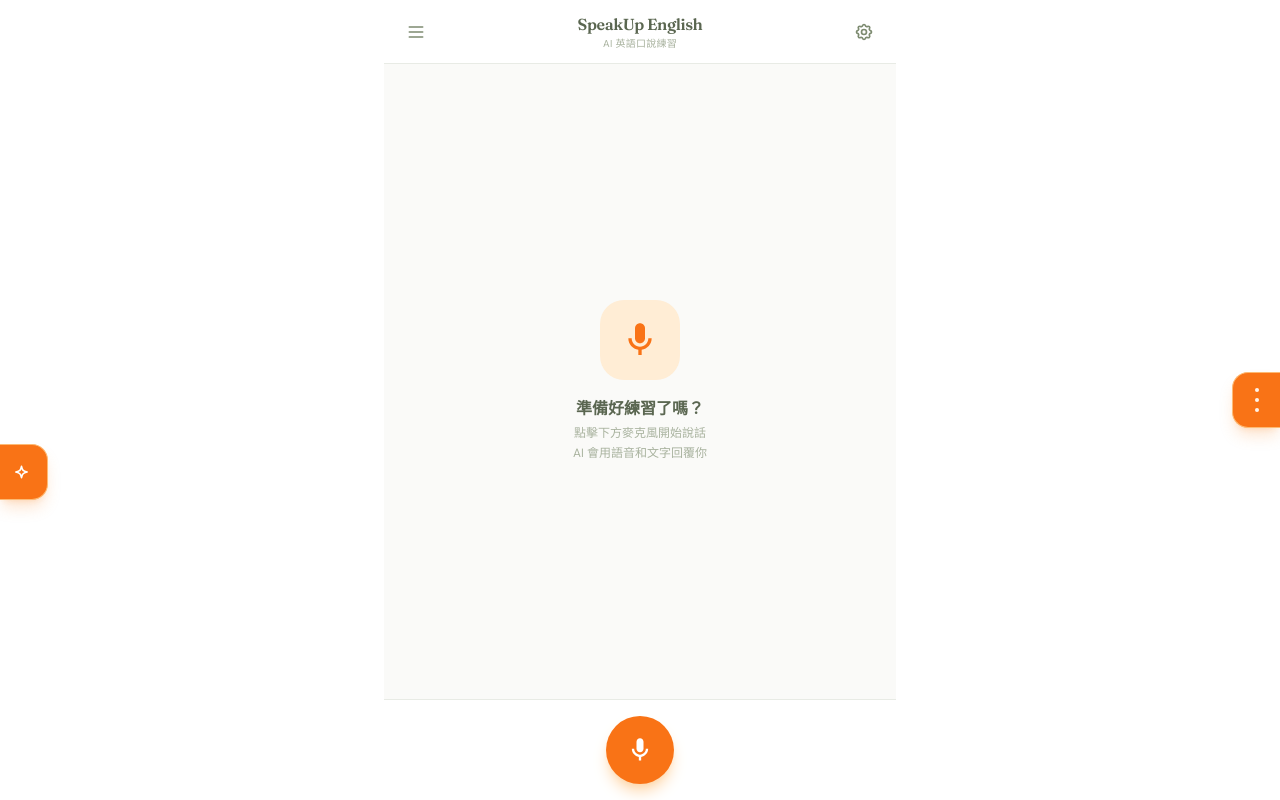
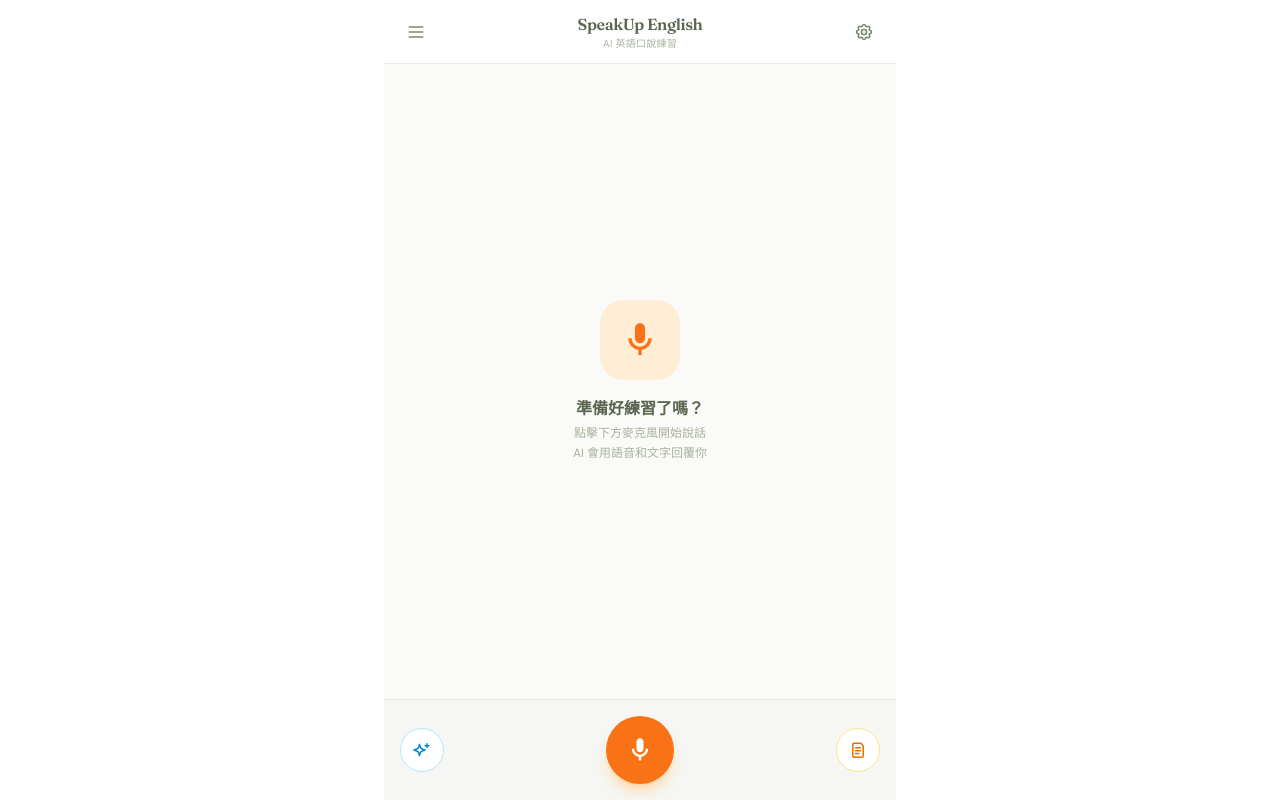
Before and after one commit to Viaje9/SpeakUpEnglish, a React (Vite) app: page / in a window 1280 px wide. Built offline with nearby package versions, Linux system fonts and the light colour scheme.

Commit message:
(feat) 新增 AI 聊天功能與錄音暫停機制，改善用戶互動與錄音體驗

```diff
--- a/src/client/App.tsx
+++ b/src/client/App.tsx
@@ -28,7 +28,6 @@
   promptTextTokens: 0, promptAudioTokens: 0, completionTextTokens: 0, completionAudioTokens: 0,
 };
 
-const FLOATING_BTN_HEIGHT = 56;
 const FLOATING_BTN_MARGIN = 12;
 const NOTE_PANEL_SIDE_GAP = 12;
 const NOTE_PANEL_INITIAL_HEIGHT = 320;
@@ -57,6 +56,7 @@
   const [conversationId, setConversationId] = useState<string | null>(null);
   const [autoPlaySignature, setAutoPlaySignature] = useState<string | null>(null);
   const [confirmNewChatOpen, setConfirmNewChatOpen] = useState(false);
+  const [isAiChatOpen, setIsAiChatOpen] = useState(false);
   const [isNotePanelOpen, setIsNotePanelOpen] = useState(false);
   const [isNoteEditing, setIsNoteEditing] = useState(false);
   const [noteText, setNoteText] = useState<string>(() => localStorage.getItem("speakup_floating_note") || "");
@@ -64,10 +64,6 @@
     const parsed = Number.parseInt(localStorage.getItem("speakup_floating_note_height") || "", 10);
     if (!Number.isFinite(parsed)) return NOTE_PANEL_INITIAL_HEIGHT;
     return Math.max(NOTE_PANEL_MIN_HEIGHT, parsed);
-  });
-  const [floatingBtnTop, setFloatingBtnTop] = useState(() => {
-    if (typeof window === "undefined") return 280;
-    return Math.max(FLOATING_BTN_MARGIN, window.innerHeight / 2 - FLOATING_BTN_HEIGHT / 2);
   });
   const [notePanelTop, setNotePanelTop] = useState(() => {
     if (typeof window === "undefined") return 96;
@@ -78,12 +74,6 @@
     return Math.min(Math.max(96, FLOATING_BTN_MARGIN), maxTop);
   });
 
-  const dragStateRef = useRef({
-    active: false,
-    pointerId: -1,
-    offsetY: 0,
-    startClientY: 0,
-  });
   const noteDragStateRef = useRef({
     active: false,
     pointerId: -1,
@@ -95,12 +85,11 @@
     startHeight: NOTE_PANEL_INITIAL_HEIGHT,
     startClientY: 0,
   });
-  const floatingDraggedRef = useRef(false);
   const notePanelRef = useRef<HTMLDivElement>(null);
   const pageRef = useRef<Page>(page);
 
   const { toasts, show: showToast, dismiss: dismissToast } = useToast();
-  const { isRecording, start, stop, cancel } = useAudioRecorder();
+  const { isRecording, isPaused, start, stop, togglePause, cancel } = useAudioRecorder();
   const messagesEndRef = useRef<HTMLDivElement>(null);
 
   useEffect(() => {
@@ -136,11 +125,6 @@
   }, []);
 
   useEffect(() => {
-    const clampFloatingTop = (top: number) => {
-      const maxTop = Math.max(FLOATING_BTN_MARGIN, window.innerHeight - FLOATING_BTN_HEIGHT - FLOATING_BTN_MARGIN);
-      return Math.min(Math.max(top, FLOATING_BTN_MARGIN), maxTop);
-    };
-
     const clampNoteHeight = (height: number, top: number) => {
       const maxHeight = Math.max(
         NOTE_PANEL_MIN_HEIGHT,
@@ -155,7 +139,6 @@
     };
 
     const handleResize = () => {
-      setFloatingBtnTop((prev) => clampFloatingTop(prev));
       setNotePanelTop((prevTop) => {
         const nextTop = clampNoteTop(prevTop, notePanelHeight);
         setNotePanelHeight((prevHeight) => clampNoteHeight(prevHeight, nextTop));
@@ -169,52 +152,7 @@
     };
   }, [notePanelHeight]);
 
-  const handleFloatingPointerDown = (event: React.PointerEvent<HTMLButtonElement>) => {
-    event.preventDefault();
-    floatingDraggedRef.current = false;
-    const rect = event.currentTarget.getBoundingClientRect();
-    dragStateRef.current = {
-      active: true,
-      pointerId: event.pointerId,
-      offsetY: event.clientY - rect.top,
-      startClientY: event.clientY,
-    };
-    event.currentTarget.setPointerCapture(event.pointerId);
-  };
-
-  const handleFloatingPointerMove = (event: React.PointerEvent<HTMLButtonElement>) => {
-    const dragState = dragStateRef.current;
-    if (!dragState.active || dragState.pointerId !== event.pointerId) return;
-
-    const maxTop = Math.max(FLOATING_BTN_MARGIN, window.innerHeight - FLOATING_BTN_HEIGHT - FLOATING_BTN_MARGIN);
-    const nextTop = event.clientY - dragState.offsetY;
-    if (Math.abs(event.clientY - dragState.startClientY) > 3) {
-      floatingDraggedRef.current = true;
-    }
-    setFloatingBtnTop(Math.min(Math.max(nextTop, FLOATING_BTN_MARGIN), maxTop));
-  };
-
-  const handleFloatingPointerEnd = (event: React.PointerEvent<HTMLButtonElement>) => {
-    const dragState = dragStateRef.current;
-    if (dragState.pointerId !== event.pointerId) return;
-
-    dragStateRef.current = {
-      active: false,
-      pointerId: -1,
-      offsetY: 0,
-      startClientY: 0,
-    };
-
-    if (event.currentTarget.hasPointerCapture(event.pointerId)) {
-      event.currentTarget.releasePointerCapture(event.pointerId);
-    }
-  };
-
   const handleFloatingButtonClick = () => {
-    if (floatingDraggedRef.current) {
-      floatingDraggedRef.current = false;
-      return;
-    }
     setIsNotePanelOpen((prev) => !prev);
   };
 
@@ -620,18 +558,24 @@
             )}
 
             {/* Recorder */}
-            <footer className="shrink-0 border-t border-sage-100 bg-white">
+            <footer className="shrink-0 border-t border-sage-100 bg-sage-50">
               <AudioRecorder
                 isRecording={isRecording}
                 isLoading={isLoading}
                 isSummarizing={isSummarizing}
                 isFinished={isFinished}
                 hasMessages={hasUserMessages}
+                isPaused={isPaused}
+                isAiChatOpen={isAiChatOpen}
+                isNotePanelOpen={isNotePanelOpen}
                 onStart={handleStart}
                 onStop={handleStop}
+                onTogglePause={togglePause}
                 onCancel={cancel}
                 onSummarize={handleSummarize}
                 onRequestNewSession={() => setConfirmNewChatOpen(true)}
+                onToggleAiChat={() => setIsAiChatOpen((prev) => !prev)}
+                onToggleNotePanel={handleFloatingButtonClick}
               />
             </footer>
           </>
@@ -741,27 +685,11 @@
             )}
           </div>
 
-          <AiChatPanel apiKey={apiKey} />
-
-          {!isNotePanelOpen && (
-            <button
-              type="button"
-              aria-label="開啟筆記視窗"
-              className="fixed right-0 z-[70] flex h-14 w-12 touch-none select-none items-center justify-center rounded-l-2xl border border-r-0 border-brand-300 bg-brand-500 text-white shadow-lg shadow-brand-400/25"
-              style={{ top: `${floatingBtnTop}px` }}
-              onClick={handleFloatingButtonClick}
-              onPointerDown={handleFloatingPointerDown}
-              onPointerMove={handleFloatingPointerMove}
-              onPointerUp={handleFloatingPointerEnd}
-              onPointerCancel={handleFloatingPointerEnd}
-            >
-              <span className="flex flex-col gap-1.5" aria-hidden="true">
-                <span className="h-1 w-1 rounded-full bg-white/90" />
-                <span className="h-1 w-1 rounded-full bg-white/90" />
-                <span className="h-1 w-1 rounded-full bg-white/90" />
-              </span>
-            </button>
-          )}
+          <AiChatPanel
+            apiKey={apiKey}
+            isOpen={isAiChatOpen}
+            onRequestClose={() => setIsAiChatOpen(false)}
+          />
         </>
       )}
     </>
--- a/src/client/components/AiChatPanel.tsx
+++ b/src/client/components/AiChatPanel.tsx
@@ -6,15 +6,15 @@
 const PANEL_INITIAL_HEIGHT = 380;
 const PANEL_MIN_HEIGHT = 260;
 const PANEL_SAFE_BOTTOM = 12;
-const BTN_HEIGHT = 56;
-const BTN_MARGIN = 12;
+const PANEL_MARGIN = 12;
 
 interface AiChatPanelProps {
   apiKey: string;
+  isOpen: boolean;
+  onRequestClose: () => void;
 }
 
-export default function AiChatPanel({ apiKey }: AiChatPanelProps) {
-  const [isOpen, setIsOpen] = useState(false);
+export default function AiChatPanel({ apiKey, isOpen, onRequestClose }: AiChatPanelProps) {
   const [messages, setMessages] = useState<AiChatMessage[]>(() => {
     try {
       const stored = localStorage.getItem("speakup_ai_chat_messages");
@@ -26,14 +26,10 @@
   const [inputText, setInputText] = useState("");
   const [isLoading, setIsLoading] = useState(false);
 
-  const [btnTop, setBtnTop] = useState(() => {
-    if (typeof window === "undefined") return 350;
-    return Math.max(BTN_MARGIN, window.innerHeight / 2 - BTN_HEIGHT / 2 + BTN_HEIGHT + 16);
-  });
   const [panelTop, setPanelTop] = useState(() => {
     if (typeof window === "undefined") return 96;
-    const maxTop = Math.max(BTN_MARGIN, window.innerHeight - PANEL_INITIAL_HEIGHT - PANEL_SAFE_BOTTOM);
-    return Math.min(Math.max(96, BTN_MARGIN), maxTop);
+    const maxTop = Math.max(PANEL_MARGIN, window.innerHeight - PANEL_INITIAL_HEIGHT - PANEL_SAFE_BOTTOM);
+    return Math.min(Math.max(96, PANEL_MARGIN), maxTop);
   });
   const [panelHeight, setPanelHeight] = useState(() => {
     const parsed = Number.parseInt(localStorage.getItem("speakup_ai_chat_height") || "", 10);
@@ -44,9 +40,6 @@
   const panelRef = useRef<HTMLDivElement>(null);
   const messagesEndRef = useRef<HTMLDivElement>(null);
   const inputRef = useRef<HTMLTextAreaElement>(null);
-
-  const dragStateRef = useRef({ active: false, pointerId: -1, offsetY: 0, startClientY: 0 });
-  const floatingDraggedRef = useRef(false);
   const panelDragStateRef = useRef({ active: false, pointerId: -1, offsetY: 0 });
   const resizeStateRef = useRef({ active: false, pointerId: -1, startHeight: PANEL_INITIAL_HEIGHT, startClientY: 0 });
 
@@ -63,13 +56,9 @@
   // Window resize handler
   useEffect(() => {
     const handleResize = () => {
-      setBtnTop((prev) => {
-        const maxTop = Math.max(BTN_MARGIN, window.innerHeight - BTN_HEIGHT - BTN_MARGIN);
-        return Math.min(Math.max(prev, BTN_MARGIN), maxTop);
-      });
       setPanelTop((prevTop) => {
-        const maxTop = Math.max(BTN_MARGIN, window.innerHeight - panelHeight - PANEL_SAFE_BOTTOM);
-        const nextTop = Math.min(Math.max(prevTop, BTN_MARGIN), maxTop);
+        const maxTop = Math.max(PANEL_MARGIN, window.innerHeight - panelHeight - PANEL_SAFE_BOTTOM);
+        const nextTop = Math.min(Math.max(prevTop, PANEL_MARGIN), maxTop);
         setPanelHeight((prevH) => {
           const maxH = Math.max(PANEL_MIN_HEIGHT, window.innerHeight - nextTop - PANEL_SAFE_BOTTOM);
           return Math.min(Math.max(prevH, PANEL_MIN_HEIGHT), maxH);
@@ -80,35 +69,6 @@
     window.addEventListener("resize", handleResize);
     return () => window.removeEventListener("resize", handleResize);
   }, [panelHeight]);
-
-  // --- Floating button drag ---
-  const handleBtnPointerDown = (e: React.PointerEvent<HTMLButtonElement>) => {
-    e.preventDefault();
-    floatingDraggedRef.current = false;
-    const rect = e.currentTarget.getBoundingClientRect();
-    dragStateRef.current = { active: true, pointerId: e.pointerId, offsetY: e.clientY - rect.top, startClientY: e.clientY };
-    e.currentTarget.setPointerCapture(e.pointerId);
-  };
-
-  const handleBtnPointerMove = (e: React.PointerEvent<HTMLButtonElement>) => {
-    const ds = dragStateRef.current;
-    if (!ds.active || ds.pointerId !== e.pointerId) return;
-    const maxTop = Math.max(BTN_MARGIN, window.innerHeight - BTN_HEIGHT - BTN_MARGIN);
-    const nextTop = e.clientY - ds.offsetY;
-    if (Math.abs(e.clientY - ds.startClientY) > 3) floatingDraggedRef.current = true;
-    setBtnTop(Math.min(Math.max(nextTop, BTN_MARGIN), maxTop));
-  };
-
-  const handleBtnPointerEnd = (e: React.PointerEvent<HTMLButtonElement>) => {
-    if (dragStateRef.current.pointerId !== e.pointerId) return;
-    dragStateRef.current = { active: false, pointerId: -1, offsetY: 0, startClientY: 0 };
-    if (e.currentTarget.hasPointerCapture(e.pointerId)) e.currentTarget.releasePointerCapture(e.pointerId);
-  };
-
-  const handleBtnClick = () => {
-    if (floatingDraggedRef.current) { floatingDraggedRef.current = false; return; }
-    setIsOpen((prev) => !prev);
-  };
 
   // --- Panel drag ---
   const handlePanelPointerDown = (e: React.PointerEvent<HTMLDivElement>) => {
@@ -127,9 +87,9 @@
     const ds = panelDragStateRef.current;
     if (!ds.active || ds.pointerId !== e.pointerId) return;
     e.preventDefault();
-    const maxTop = Math.max(BTN_MARGIN, window.innerHeight - panelHeight - PANEL_SAFE_BOTTOM);
+    const maxTop = Math.max(PANEL_MARGIN, window.innerHeight - panelHeight - PANEL_SAFE_BOTTOM);
     const nextTop = e.clientY - ds.offsetY;
-    setPanelTop(Math.min(Math.max(nextTop, BTN_MARGIN), maxTop));
+    setPanelTop(Math.min(Math.max(nextTop, PANEL_MARGIN), maxTop));
   };
 
   const handlePanelPointerEnd = (e: React.PointerEvent<HTMLDivElement>) => {
@@ -245,7 +205,7 @@
                 )}
                 <button
                   type="button"
-                  onClick={() => setIsOpen(false)}
+                  onClick={onRequestClose}
                   className="rounded-md p-1 text-sage-400 transition-colors hover:bg-sage-100 hover:text-sage-500"
                   aria-label="關閉 AI 聊天視窗"
                 >
@@ -340,24 +300,6 @@
         )}
       </div>
 
-      {/* Floating button */}
-      {!isOpen && (
-        <button
-          type="button"
-          aria-label="開啟 AI 聊天視窗"
-          className="fixed left-0 z-[70] flex h-14 w-12 touch-none select-none items-center justify-center rounded-r-2xl border border-l-0 border-brand-300 bg-brand-500 text-white shadow-lg shadow-brand-400/25"
-          style={{ top: `${btnTop}px` }}
-          onClick={handleBtnClick}
-          onPointerDown={handleBtnPointerDown}
-          onPointerMove={handleBtnPointerMove}
-          onPointerUp={handleBtnPointerEnd}
-          onPointerCancel={handleBtnPointerEnd}
-        >
-          <svg className="h-5 w-5" fill="none" viewBox="0 0 24 24" stroke="currentColor" strokeWidth={2}>
-            <path strokeLinecap="round" strokeLinejoin="round" d="M9.813 15.904L9 18.75l-.813-2.846a4.5 4.5 0 00-3.09-3.09L2.25 12l2.846-.813a4.5 4.5 0 003.09-3.09L9 5.25l.813 2.846a4.5 4.5 0 003.09 3.09L15.75 12l-2.846.813a4.5 4.5 0 00-3.09 3.09z" />
-          </svg>
-        </button>
-      )}
     </>
   );
 }
--- a/src/client/components/AudioRecorder.tsx
+++ b/src/client/components/AudioRecorder.tsx
@@ -1,4 +1,4 @@
-import { useEffect, useState } from "react";
+import { useEffect, useRef, useState } from "react";
 
 interface AudioRecorderProps {
   isRecording: boolean;
@@ -6,11 +6,17 @@
   isSummarizing: boolean;
   isFinished: boolean;
   hasMessages: boolean;
+  isPaused: boolean;
+  isAiChatOpen: boolean;
+  isNotePanelOpen: boolean;
   onStart: () => void;
   onStop: () => void;
+  onTogglePause: () => void;
   onCancel: () => void;
   onSummarize: () => void;
   onRequestNewSession: () => void;
+  onToggleAiChat: () => void;
+  onToggleNotePanel: () => void;
 }
 
 export default function AudioRecorder({
@@ -19,30 +25,58 @@
   isSummarizing,
   isFinished,
   hasMessages,
+  isPaused,
+  isAiChatOpen,
+  isNotePanelOpen,
   onStart,
   onStop,
+  onTogglePause,
   onCancel,
   onSummarize,
   onRequestNewSession,
+  onToggleAiChat,
+  onToggleNotePanel,
 }: AudioRecorderProps) {
   const [elapsedSeconds, setElapsedSeconds] = useState(0);
+  const recordingStartedAtRef = useRef<number | null>(null);
+  const accumulatedMsRef = useRef(0);
 
   useEffect(() => {
     if (!isRecording) {
+      recordingStartedAtRef.current = null;
+      accumulatedMsRef.current = 0;
       setElapsedSeconds(0);
       return;
     }
 
-    const startAt = Date.now();
-    setElapsedSeconds(0);
+    if (recordingStartedAtRef.current === null) {
+      recordingStartedAtRef.current = Date.now();
+    }
+
+    if (isPaused) {
+      if (recordingStartedAtRef.current !== null) {
+        accumulatedMsRef.current += Date.now() - recordingStartedAtRef.current;
+        recordingStartedAtRef.current = null;
+      }
+      setElapsedSeconds(Math.floor(accumulatedMsRef.current / 1000));
+      return;
+    }
+
+    if (recordingStartedAtRef.current === null) {
+      recordingStartedAtRef.current = Date.now();
+    }
+
     const timerId = window.setInterval(() => {
-      setElapsedSeconds(Math.floor((Date.now() - startAt) / 1000));
+      const runningMs = recordingStartedAtRef.current
+        ? Date.now() - recordingStartedAtRef.current
+        : 0;
+      setElapsedSeconds(Math.floor((accumulatedMsRef.current + runningMs) / 1000));
     }, 250);
 
     return () => {
       window.clearInterval(timerId);
     };
-  }, [isRecording]);
+  }, [isRecording, isPaused]);
 
   if (isFinished) {
     return (
@@ -76,39 +110,48 @@
   }
 
   return (
-    <div className="grid grid-cols-[1fr_auto_1fr] items-center py-4">
-      {/* Left slot — cancel while recording / new chat while idle */}
-      <div className="flex justify-end pr-5">
+    <div className="grid grid-cols-[1fr_auto_1fr] items-center gap-2 py-4">
+      {/* Left slot */}
+      <div className={isRecording ? "flex justify-end pr-5" : "flex justify-start pl-4"}>
         {isRecording ? (
           <button
             onClick={onCancel}
             className="flex h-11 w-11 items-center justify-center rounded-full border border-sage-100 bg-sage-50 text-sage-400 active:scale-90"
             title="取消錄音"
+            aria-label="取消錄音"
           >
             <svg className="h-5 w-5" fill="none" viewBox="0 0 24 24" stroke="currentColor" strokeWidth={2}>
               <path strokeLinecap="round" strokeLinejoin="round" d="M6 18L18 6M6 6l12 12" />
             </svg>
           </button>
-        ) : hasMessages ? (
+        ) : (
           <button
-            onClick={onRequestNewSession}
-            className="flex h-11 w-11 items-center justify-center rounded-full border border-sage-100 bg-sage-50 text-sage-400 active:scale-90"
-            title="開始新對話"
+            onClick={onToggleAiChat}
+            aria-label={isAiChatOpen ? "關閉 AI 助手" : "開啟 AI 助手"}
+            className={`flex h-11 w-11 items-center justify-center rounded-full border transition-colors active:scale-90 ${
+              isAiChatOpen
+                ? "border-sky-300 bg-sky-100 text-sky-700"
+                : "border-sky-200 bg-white text-sky-600 hover:bg-sky-50"
+            }`}
+            title={isAiChatOpen ? "關閉 AI 助手" : "開啟 AI 助手"}
           >
-            <svg className="h-5 w-5" fill="none" viewBox="0 0 24 24" stroke="currentColor" strokeWidth={2.2}>
-              <path strokeLinecap="round" strokeLinejoin="round" d="M12 6v12M18 12H6" />
+            <svg className="h-5 w-5" fill="none" viewBox="0 0 24 24" stroke="currentColor" strokeWidth={1.8}>
+              <path strokeLinecap="round" strokeLinejoin="round" d="M9.813 15.904L9 18.75l-.813-2.846a4.5 4.5 0 00-3.09-3.09L2.25 12l2.846-.813a4.5 4.5 0 003.09-3.09L9 5.25l.813 2.846a4.5 4.5 0 003.09 3.09L15.75 12l-2.846.813a4.5 4.5 0 00-3.09 3.09z" />
+              <path strokeLinecap="round" strokeLinejoin="round" d="M18 6.75V4.5m0 2.25h2.25M18 6.75h-2.25M18 6.75V9" />
             </svg>
           </button>
-        ) : null}
+        )}
       </div>
 
       {/* Mic button — always centered */}
       <button
         onClick={isRecording ? onStop : onStart}
         className={`relative flex h-[68px] w-[68px] items-center justify-center rounded-full active:scale-90 ${
-          isRecording
+          isRecording && !isPaused
             ? "animate-ripple bg-red-500"
-            : "bg-brand-500 shadow-lg shadow-brand-200"
+            : isRecording
+              ? "bg-red-400 shadow-lg shadow-red-200"
+              : "bg-brand-500 shadow-lg shadow-brand-200"
         }`}
       >
         {isRecording ? (
@@ -128,16 +171,44 @@
         )}
       </button>
 
-      {/* Right slot — summarize button */}
-      <div className="flex justify-start pl-5">
-        {hasMessages && !isRecording && (
+      {/* Right slot */}
+      <div className={isRecording ? "flex justify-start pl-5" : "flex justify-end pr-4"}>
+        {isRecording ? (
           <button
-            onClick={onSummarize}
-            className="flex h-11 w-11 items-center justify-center rounded-full border border-sage-100 bg-sage-50 text-sage-400 active:scale-90"
-            title="整理對話"
+            onClick={onTogglePause}
+            aria-label={isPaused ? "繼續錄音" : "暫停錄音"}
+            className={`flex h-11 w-11 items-center justify-center rounded-full border transition-colors active:scale-90 ${
+              isPaused
+                ? "border-slate-300 bg-slate-200 text-slate-700"
+                : "border-slate-200 bg-white text-slate-600 hover:bg-slate-50"
+            }`}
+            title={isPaused ? "繼續錄音" : "暫停錄音"}
+          >
+            {isPaused ? (
+              <svg className="h-5 w-5" fill="none" viewBox="0 0 24 24" stroke="currentColor" strokeWidth={2}>
+                <path strokeLinecap="round" strokeLinejoin="round" d="M8 5v14l11-7-11-7z" />
+              </svg>
+            ) : (
+              <svg className="h-5 w-5" fill="currentColor" viewBox="0 0 24 24">
+                <rect x="7.5" y="5.5" width="3.5" height="13" rx="1.2" />
+                <rect x="13" y="5.5" width="3.5" height="13" rx="1.2" />
+              </svg>
+            )}
+          </button>
+        ) : (
+          <button
+            onClick={onToggleNotePanel}
+            aria-label={isNotePanelOpen ? "關閉小抄筆記" : "開啟小抄筆記"}
+            className={`flex h-11 w-11 items-center justify-center rounded-full border transition-colors active:scale-90 ${
+              isNotePanelOpen
+                ? "border-amber-300 bg-amber-100 text-amber-700"
+                : "border-amber-200 bg-white text-amber-600 hover:bg-amber-50"
+            }`}
+            title={isNotePanelOpen ? "關閉小抄筆記" : "開啟小抄筆記"}
           >
             <svg className="h-5 w-5" fill="none" viewBox="0 0 24 24" stroke="currentColor" strokeWidth={1.8}>
-              <path strokeLinecap="round" strokeLinejoin="round" d="M9 12h6m-6 4h6m2 5H7a2 2 0 01-2-2V5a2 2 0 012-2h5.586a1 1 0 01.707.293l5.414 5.414a1 1 0 01.293.707V19a2 2 0 01-2 2z" />
+              <path strokeLinecap="round" strokeLinejoin="round" d="M8 3.75h6.586a1.5 1.5 0 011.06.44l2.164 2.164a1.5 1.5 0 01.44 1.06v11.836A1.5 1.5 0 0116.75 20.75h-9.5A1.5 1.5 0 015.75 19.25v-14A1.5 1.5 0 017.25 3.75H8z" />
+              <path strokeLinecap="round" strokeLinejoin="round" d="M9 9.25h6M9 12.75h6M9 16.25h4" />
             </svg>
           </button>
         )}
--- a/src/client/hooks/useAudioRecorder.ts
+++ b/src/client/hooks/useAudioRecorder.ts
@@ -16,6 +16,7 @@
 
 export function useAudioRecorder() {
   const [isRecording, setIsRecording] = useState(false);
+  const [isPaused, setIsPaused] = useState(false);
   const mediaRecorderRef = useRef<MediaRecorder | null>(null);
   const chunksRef = useRef<Blob[]>([]);
   const pendingStopResolverRef = useRef<((blob: Blob) => void) | null>(null);
@@ -61,6 +62,7 @@
     bufferedStopBlobRef.current = null;
     discardOnStopRef.current = false;
     pendingStopResolverRef.current = null;
+    setIsPaused(false);
 
     recorder.ondataavailable = (e) => {
       if (e.data.size > 0) chunksRef.current.push(e.data);
@@ -78,6 +80,7 @@
         mediaRecorderRef.current = null;
       }
       setIsRecording(false);
+      setIsPaused(false);
 
       const resolve = pendingStopResolverRef.current;
       pendingStopResolverRef.current = null;
@@ -96,7 +99,7 @@
   const stop = useCallback((): Promise<Blob> => {
     return new Promise((resolve) => {
       const recorder = mediaRecorderRef.current;
-      if (!recorder || recorder.state !== "recording") {
+      if (!recorder || recorder.state === "inactive") {
         resolve(consumeBufferedBlob());
         return;
       }
@@ -104,6 +107,20 @@
       pendingStopResolverRef.current = resolve;
       recorder.stop();
     });
+  }, []);
+
+  const togglePause = useCallback(() => {
+    const recorder = mediaRecorderRef.current;
+    if (!recorder) return;
+    if (recorder.state === "recording") {
+      recorder.pause();
+      setIsPaused(true);
+      return;
+    }
+    if (recorder.state === "paused") {
+      recorder.resume();
+      setIsPaused(false);
+    }
   }, []);
 
   const cancel = useCallback(() => {
@@ -117,7 +134,7 @@
     pendingStopResolverRef.current = null;
     pendingResolve?.(new Blob());
 
-    if (recorder.state === "recording") {
+    if (recorder.state === "recording" || recorder.state === "paused") {
       recorder.stop();
       return;
     }
@@ -127,7 +144,8 @@
       mediaRecorderRef.current = null;
     }
     setIsRecording(false);
+    setIsPaused(false);
   }, []);
 
-  return { isRecording, start, stop, cancel };
+  return { isRecording, isPaused, start, stop, togglePause, cancel };
 }
```
